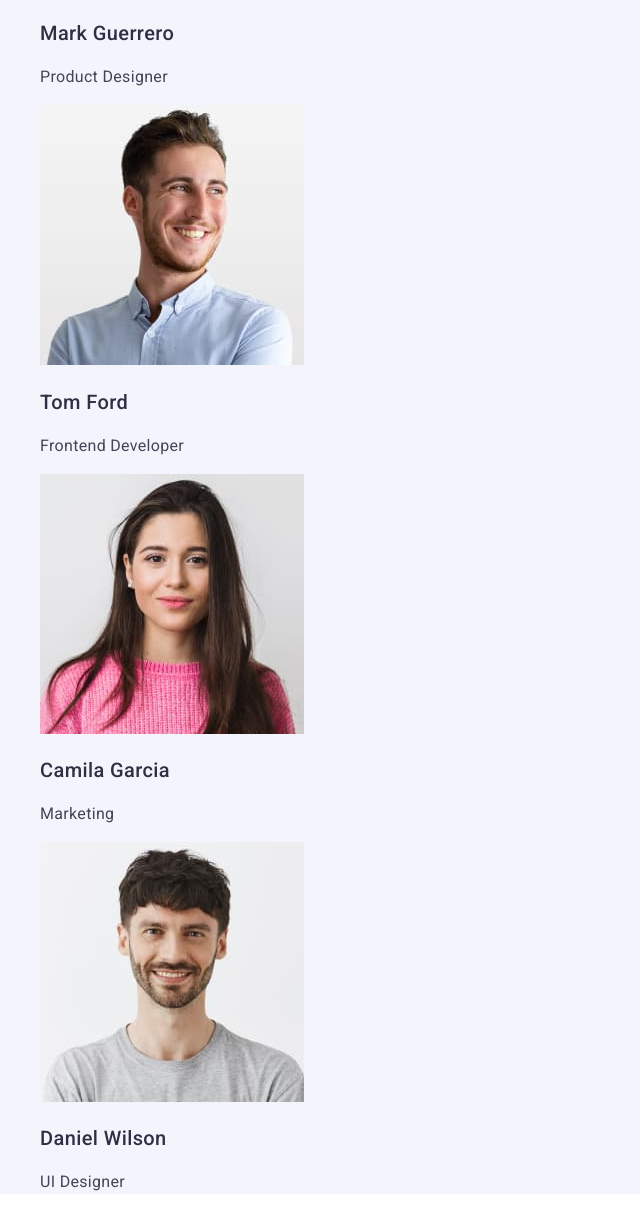
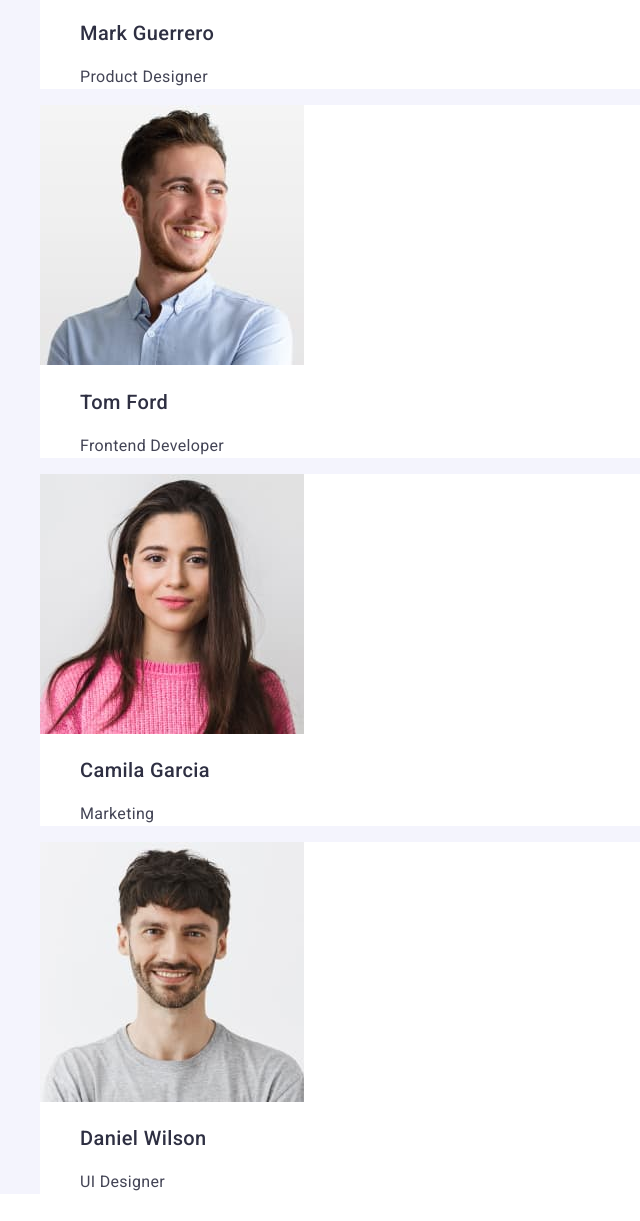
Before and after one commit to InnaIvBoiko/goit-markup-hw-02, a plain HTML site: page index.html in a window 1280 px wide. Shown: the part 1051-2272 px from the top of the page, without its empty margins (0-640 px from the left). Drawn offline with nearby package versions, Linux system fonts and the light colour scheme.

Commit message:
Update home work 2

```diff
--- a/css/styles.css
+++ b/css/styles.css
@@ -56,7 +56,7 @@ ul {
 /* Section Header */
 .logo {
     color: var(--color-iris);
-    font-family: Raleway, sans-serif;
+    font-family: 'Raleway', sans-serif;
     font-size: 18px;
     font-weight: 700;
     line-height: 1.17;
@@ -126,6 +126,9 @@ ul {
     background-color: var(--color-cloud);
 }
 
+.cart_team {
+    background-color: var(--color-white);
+}
 /* footer */
 
 .bg_dark {
--- a/index.html
+++ b/index.html
@@ -77,25 +77,33 @@
       <section class="bg-light">
         <h2 class="title-secondary">Our Team</h2>
         <ul>
-          <li>
+          <li class="cart_team">
             <img src="./images/Mark_Guerrero.jpg" alt="Mark Guerrero" width="264" height="260" />
-            <h3 class="title-thirdly">Mark Guerrero</h3>
-            <p class="text_primary">Product Designer</p>
+            <ul>
+              <li><h3 class="title-thirdly">Mark Guerrero</h3></li>
+              <li><p class="text_primary">Product Designer</p></li>
+            </ul>
           </li>
-          <li>
+          <li class="cart_team">
             <img src="./images/Tom_Ford.jpg" alt="Tom Ford" width="264" height="260" />
-            <h3 class="title-thirdly">Tom Ford</h3>
-            <p class="text_primary">Frontend Developer</p>
+            <ul>
+              <li><h3 class="title-thirdly">Tom Ford</h3></li>
+              <li><p class="text_primary">Frontend Developer</p></li>
+            </ul>
           </li>
-          <li>
+          <li class="cart_team">
             <img src="./images/Camila_Garcia.jpg" alt="Camila Garcia" width="264" height="260" />
-            <h3 class="title-thirdly">Camila Garcia</h3>
-            <p class="text_primary">Marketing</p>
+            <ul>
+              <li><h3 class="title-thirdly">Camila Garcia</h3></li>
+              <li><p class="text_primary">Marketing</p></li>
+            </ul>
           </li>
-          <li>
+          <li class="cart_team">
             <img src="./images/Daniel_Wilson.jpg" alt="Daniel Wilson" width="264" height="260" />
-            <h3 class="title-thirdly">Daniel Wilson</h3>
-            <p class="text_primary">UI Designer</p>
+            <ul>
+              <li><h3 class="title-thirdly">Daniel Wilson</h3></li>
+              <li><p class="text_primary">UI Designer</p></li>
+            </ul>
           </li>
         </ul>
       </section>
```
Also changed, not shown: 1 other file.
